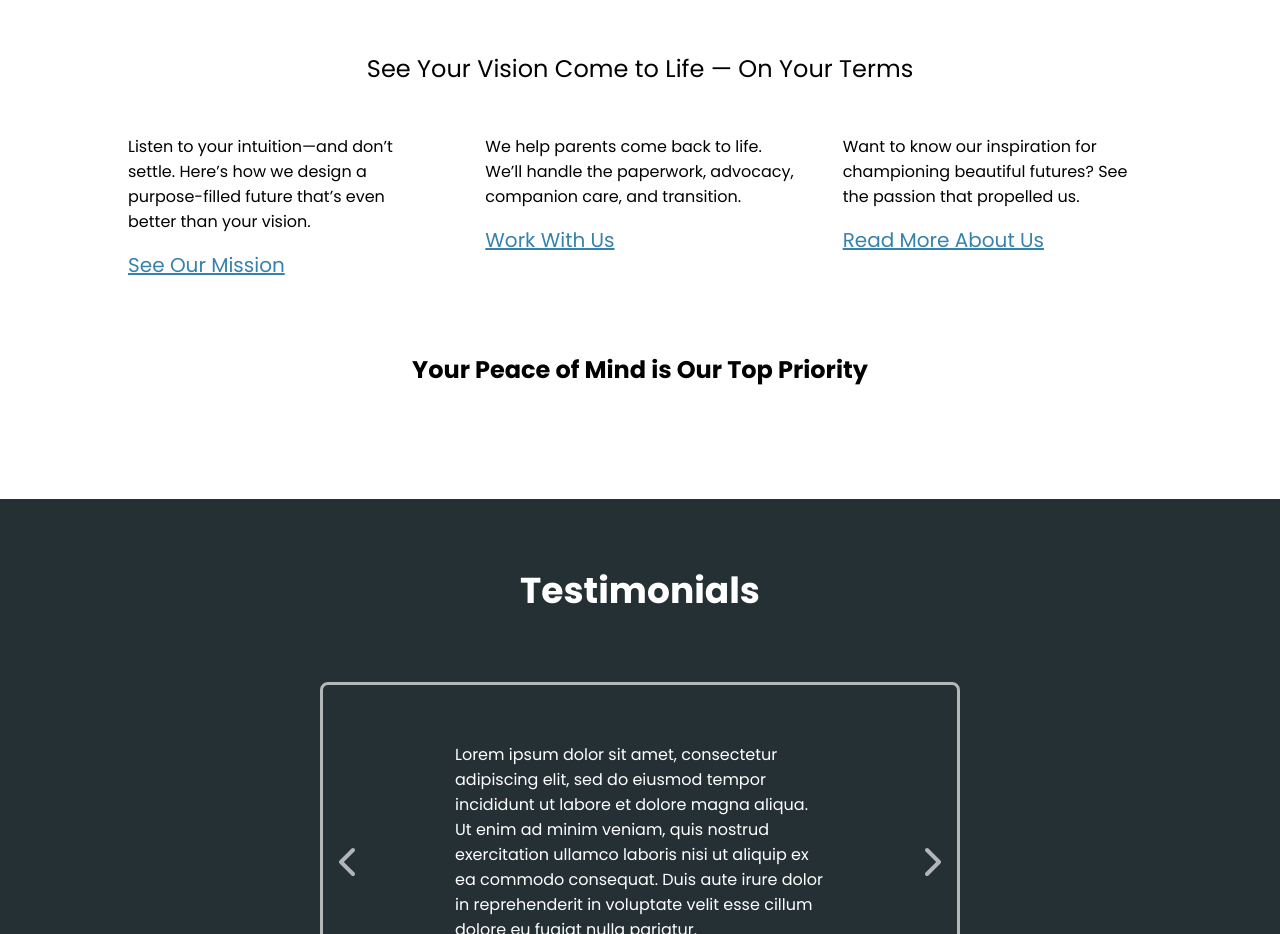
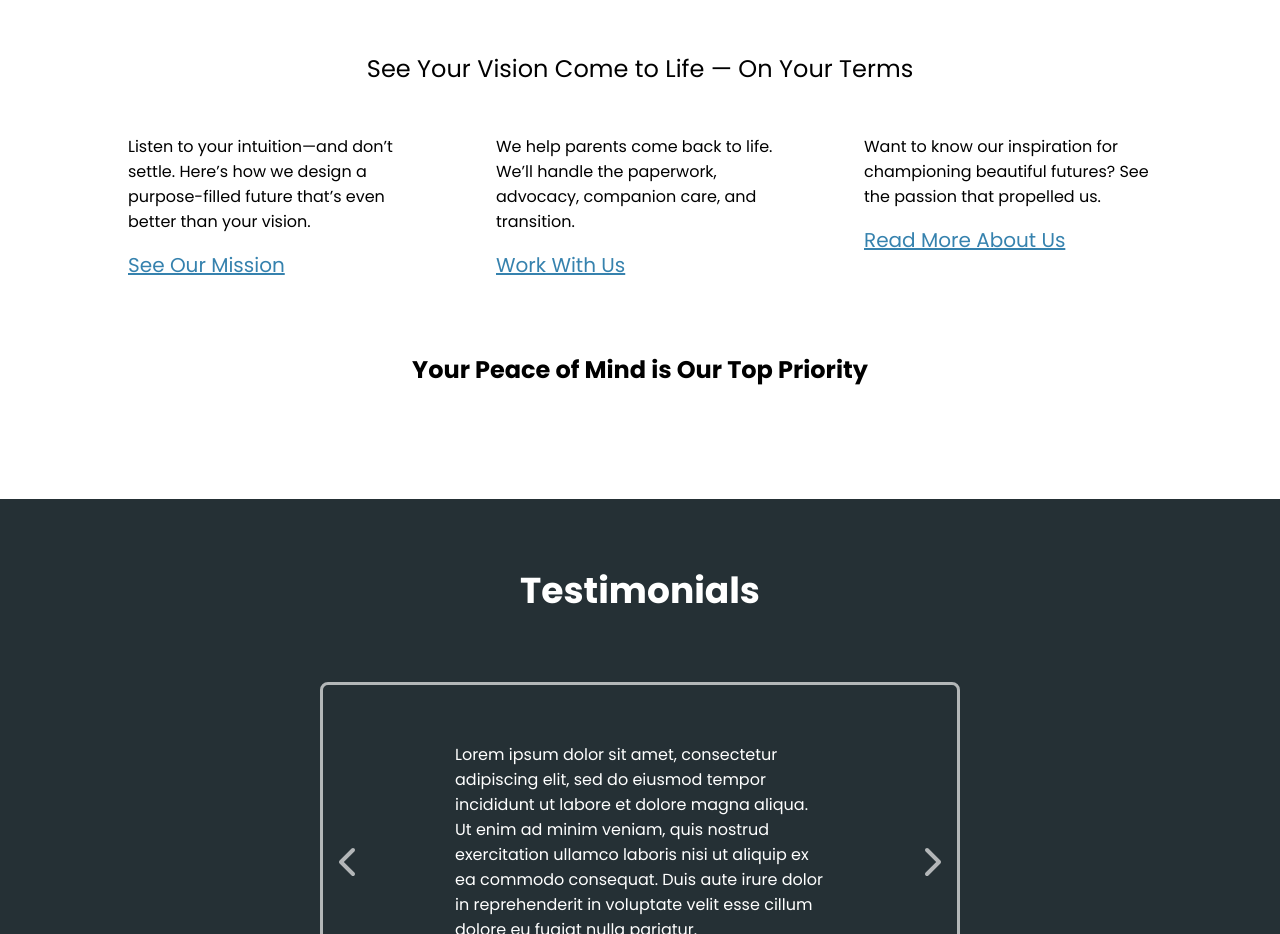
Before and after one commit to gwilliamboyd/kare-matters, a Next.js app: page / in a window 1280 px wide. Shown: the part 2080-3014 px from the top of the page. Built offline with nearby package versions, Linux system fonts and the light colour scheme.

Commit message:
Fix vertical alignment on inner h1s

```diff
--- a/styles/hero.module.css
+++ b/styles/hero.module.css
@@ -34,6 +34,7 @@
 
 /* Interior pages hero */
 .pageHeroMaster {
+  padding-top: 100px;
   width: 100%;
   height: 500px;
   background-image: url('../public/page-hero-bg.jpg');
--- a/styles/page.module.css
+++ b/styles/page.module.css
@@ -87,7 +87,7 @@
   width: 80%;
   display: grid;
   grid-template-columns: repeat(3, 1fr);
-  column-gap: 3em;
+  column-gap: 5em;
 }
 
 .visionCol {
```
